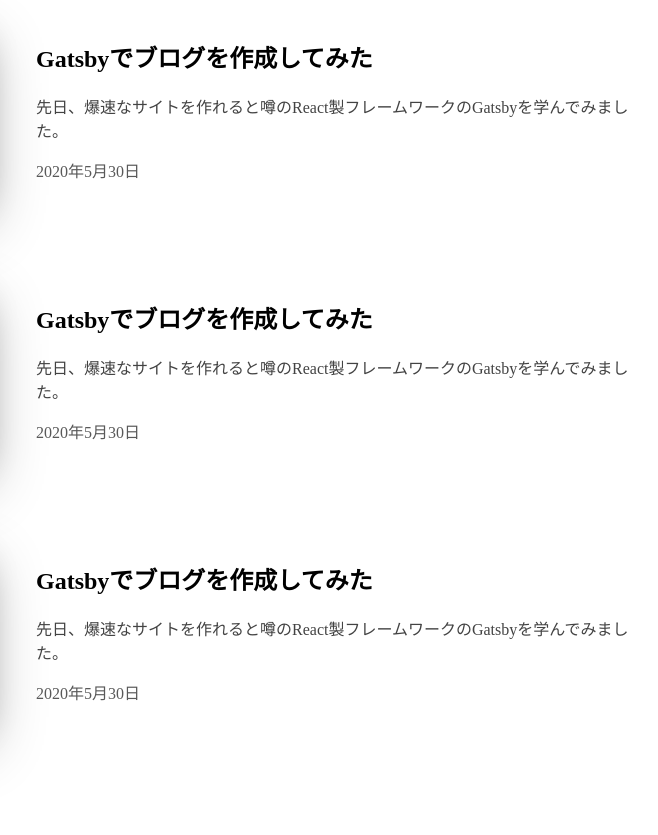
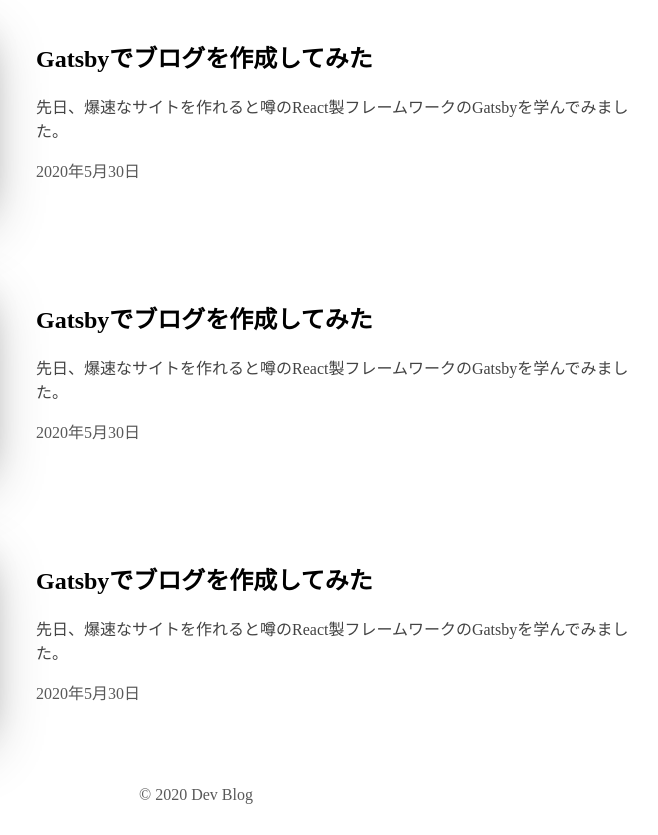
Before and after one commit to kkazumaru/kazumaru-blog, a Gatsby site: page / in a window 1280 px wide. Shown: the part 356-1191 px from the top of the page, 444-1102 px from the left. Built offline with nearby package versions, Linux system fonts and the light colour scheme; Gatsby itself is replaced by a stand-in of ours.

Commit message:
フッターの追加

```diff
--- /dev/null
+++ b/src/components/footer.js
@@ -0,0 +1,10 @@
+import React from "react"
+import "../styles/footer.css"
+
+export default function Footer() {
+    return (
+        <footer className="footer">
+            © {new Date().getFullYear()} Dev Blog
+        </footer>
+    )
+}
--- a/src/components/layout.js
+++ b/src/components/layout.js
@@ -1,12 +1,14 @@
 import React from "react"
 import "../styles/layout.css"
 import Header from "./header"
+import Footer from "./footer"
 
 const Layout = ({ children }) => {
     return (
         <div className="layout">
             <Header />
             <main>{children}</main>
+            <Footer />
         </div>
     )
 }
--- /dev/null
+++ b/src/styles/footer.css
@@ -0,0 +1,4 @@
+.footer {
+    color: #595959;
+    text-align: center;
+  }
```
